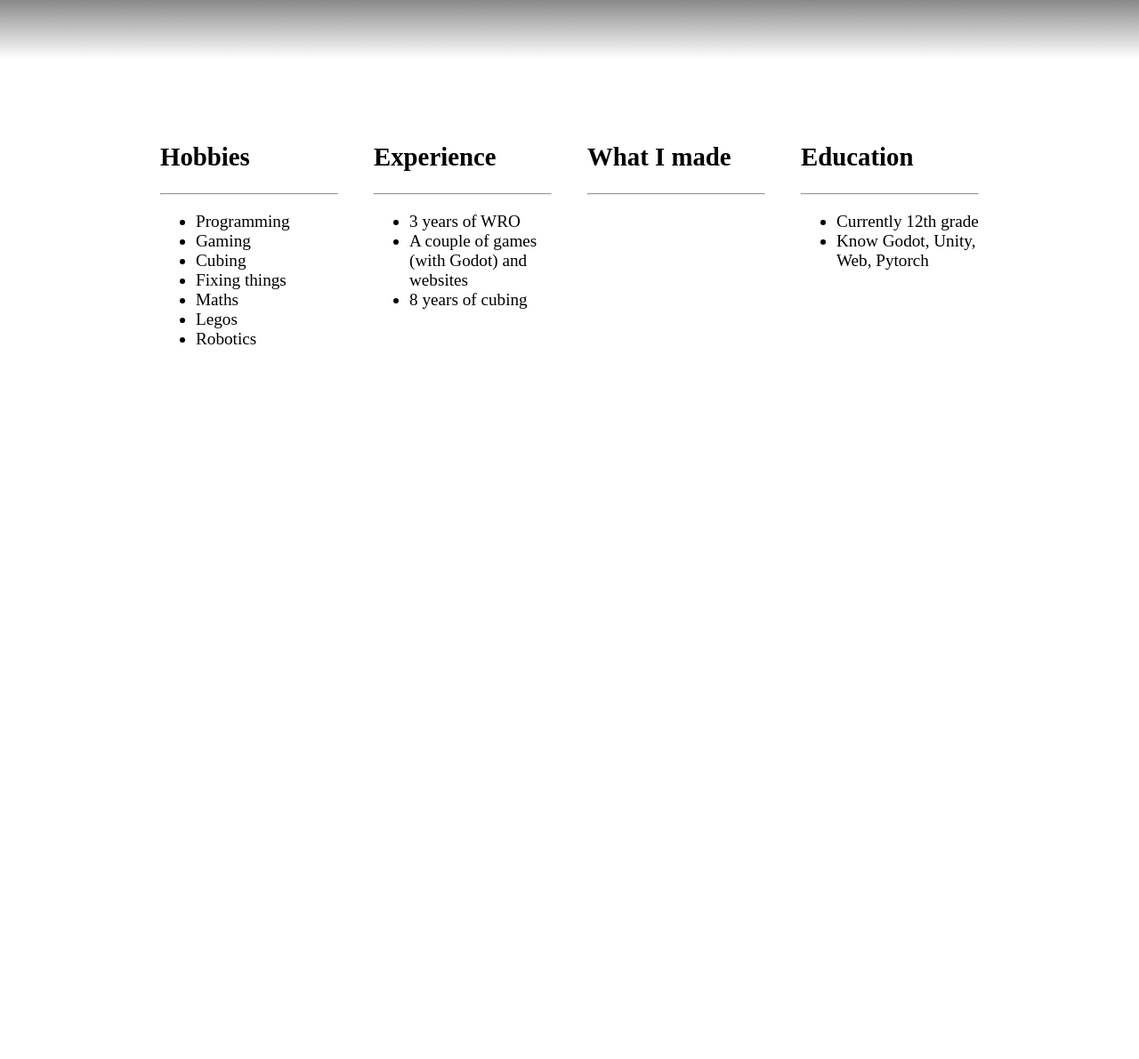
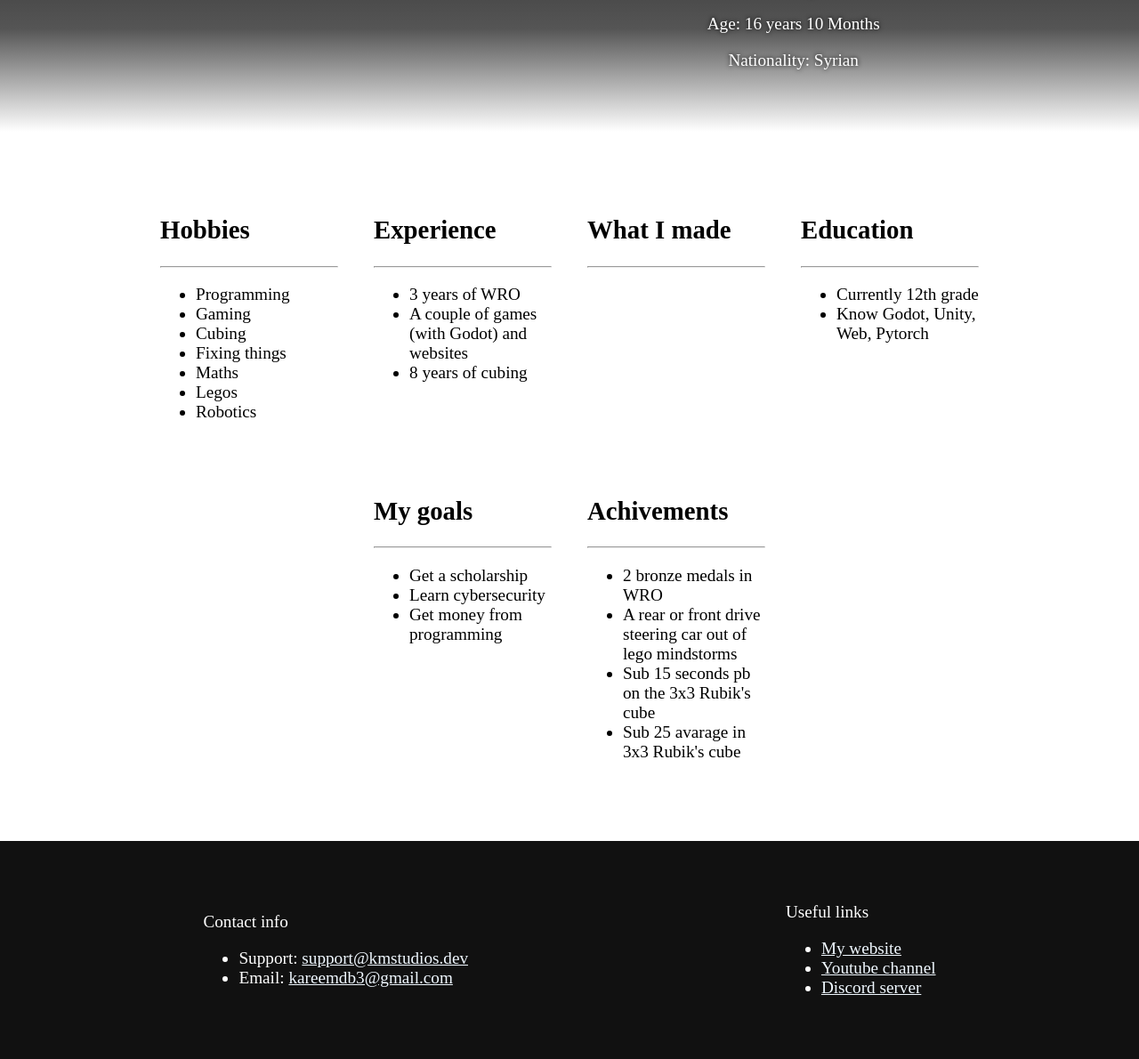
Before and after one commit to KDB-Mix/My-portfolio, a plain HTML site: page index.html in a window 1280 px wide. Shown: the part 315-1505 px from the top of the page at 89% size. Before the commit the page ends 800 px from the top, so only its background shows below. Drawn offline with Linux system fonts and the light colour scheme; no server answers.

Commit message:
Finitialize

```diff
--- a/index.html
+++ b/index.html
@@ -16,6 +16,8 @@
                 <h1>KareemDB</h1>
                 <h3>Solo programmer<br>Cuber<br>Gamer</h3>
                 <p>I am just a person that has programs for fun.<br>Also play video games and solve rubik's cubes.<br>Self-taught.</p>
+                <p id="age"></p>
+                <p>Nationality: Syrian</p>
             </div>
         </header>
         <main>
@@ -55,9 +57,42 @@
                     <li>Know Godot, Unity, Web, Pytorch</li>
                 </ul>
             </div>
+            <div id="goals">
+                <h2>My goals</h2>
+                <hr>
+                <ul>
+                    <li>Get a scholarship</li>
+                    <li>Learn cybersecurity</li>
+                    <li>Get money from programming</li>
+                </ul>
+            </div>
+            <div id="achivements">
+                <h2>Achivements</h2>
+                <hr>
+                <ul>
+                    <li>2 bronze medals in WRO</li>
+                    <li>A rear or front drive steering car out of lego mindstorms</li>
+                    <li>Sub 15 seconds pb on the 3x3 Rubik's cube</li>
+                    <li>Sub 25 avarage in 3x3 Rubik's cube</li>
+                </ul>
+            </div>
         </main>
         <footer>
-
+            <div id="contact-info">
+                <p>Contact info</p>
+                <ul>
+                    <li>Support: <a href="mailto:support@kmstudios.dev" target="_blank">support@kmstudios.dev</a></li>
+                    <li>Email: <a href="mailto:kareemdb3@gmail.com" target="_blank">kareemdb3@gmail.com</a></li>
+                </ul>
+            </div>
+            <div id="links">
+                <p>Useful links</p>
+                <ul>
+                    <li><a href="https://kmstudios.dev" target="_blank">My website</a></li>
+                    <li><a href="https://www.youtube.com/@K.M.Studios" target="_blank">Youtube channel</a></li>
+                    <li><a href="https://discord.com/invite/BfN2vcPAE6" target="_blank">Discord server</a></li>
+                </ul>
+            </div>
         </footer>
         <script type="module" src="src/main.js"></script>
     </body>
--- a/src/main.js
+++ b/src/main.js
@@ -2,7 +2,11 @@ const icon_button = document.querySelector("#icon-button")
 const icon = document.querySelector("#icon")
 const thought_bubble = document.querySelector("header .thought-bubble")
 const creations_ul = document.querySelector("#creations ul")
+const currentYear = new Date().getFullYear();
+const currentMonth = new Date().getMonth();
+const ageContainer = document.querySelector("#age");
 
+ageContainer.innerHTML = `Age: ${currentYear-2010} years ${currentMonth > 0 ? `${currentMonth} Months`:``}`
 icon_button.addEventListener("click", function() {
     thought_bubble.style.animation = "scale-out .5s ease-in forwards"
     if (icon.src.endsWith("icon.svg")){
--- a/src/style.css
+++ b/src/style.css
@@ -76,6 +76,27 @@ main>*{
 main a{
     color: #111;
 }
+footer{
+    display: flex;
+    flex-wrap: wrap;
+    justify-content: space-around;
+    padding: 50px;
+    color: white;
+    background-color: #111;
+    align-items: center;
+}
+footer a{
+    color: aliceblue;
+}
+@media (max-width: 570px){
+    footer{
+        flex-direction: column;
+        justify-content: baseline;
+    }
+    footer p{
+        text-align: center;
+    }
+}
 @keyframes scale-out {
     50%{
         translate: -10px -10px;
```
